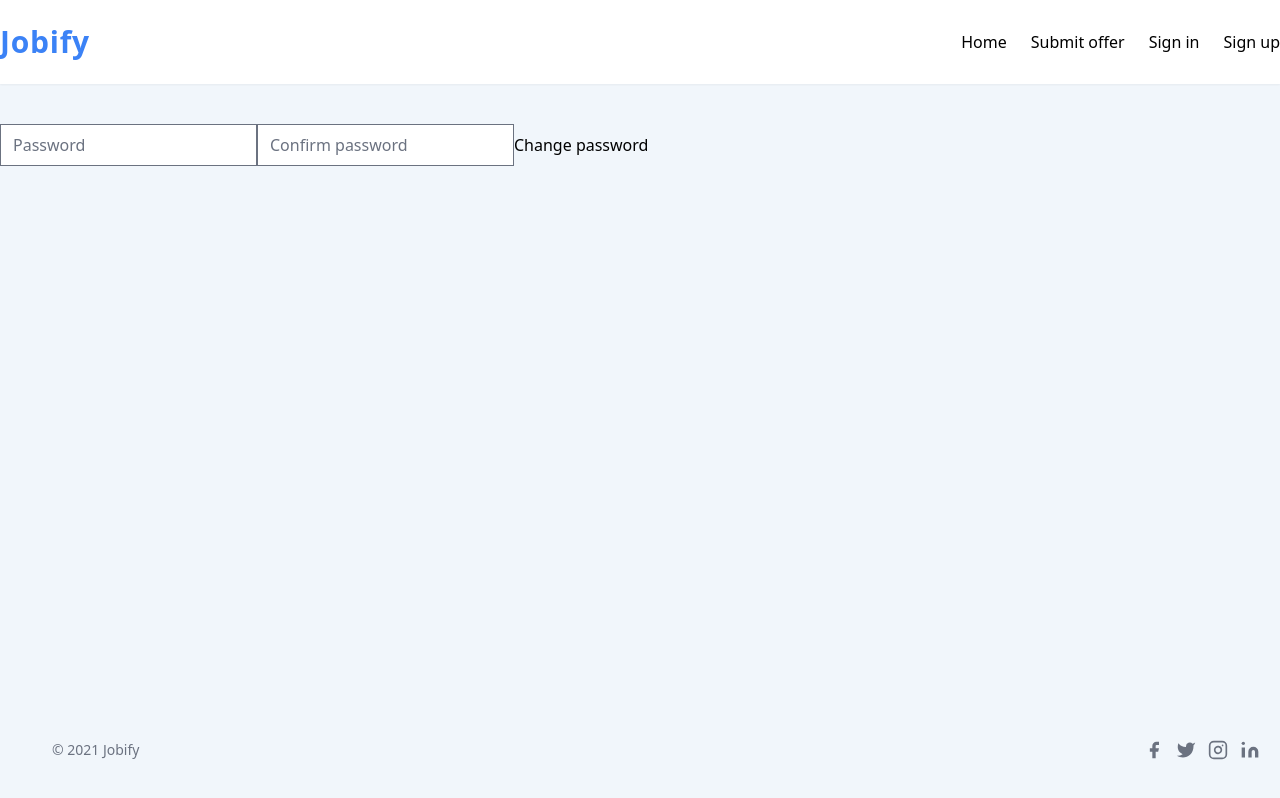
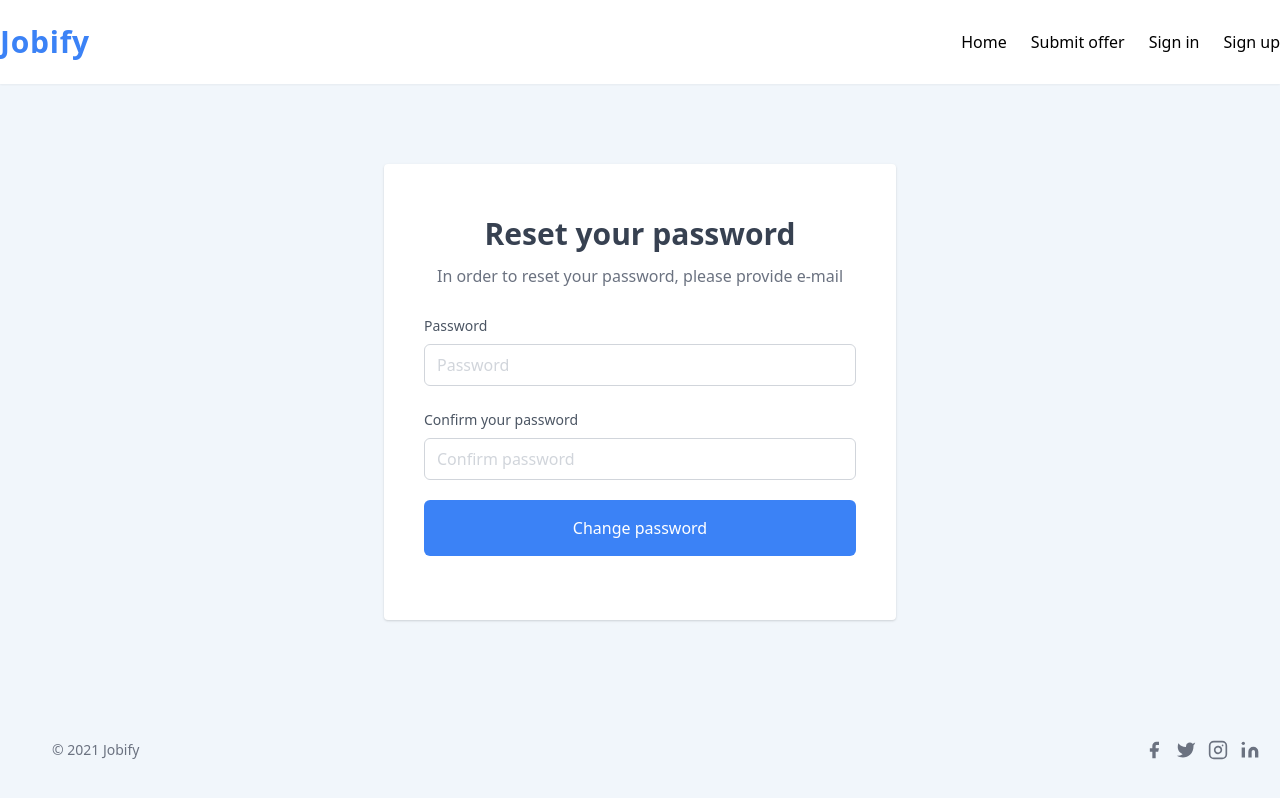
Before and after one commit to mateuszwiniarczyk/jobify, a Next.js app: page /user/updatePassword in a window 1280 px wide. Built offline with nearby package versions, Linux system fonts and the light colour scheme; no server answers.

Commit message:
Create a password reset view and password update view

```diff
--- a/pages/user/resetPassword.js
+++ b/pages/user/resetPassword.js
@@ -44,8 +44,12 @@ const ResetPassword = () => {
     <Layout>
       <div className="flex items-center justify-center flex-grow">
         <div className="bg-white w-full p-5 max-w-lg shadow rounded lg:p-10">
-          <h1 className="my-3 text-3xl font-semibold text-gray-700 text-center">Sign in</h1>
-          <p className="text-gray-500 text-center">Sign in to access your account</p>
+          <h1 className="my-3 text-3xl font-semibold text-gray-700 text-center">
+            Reset your password
+          </h1>
+          <p className="text-gray-500 text-center">
+            In order to reset your password, please provide e-mail
+          </p>
           <form onSubmit={handleSubmit(onSubmit)} className="flex flex-col mt-7">
             <Label label="E-mail" />
             <Input type="email" name="email" register={register} placeholder="E-mail" />
--- a/pages/user/updatePassword.js
+++ b/pages/user/updatePassword.js
@@ -3,6 +3,8 @@ import { useForm } from 'react-hook-form';
 import Layout from 'components/Layout';
 import { useRouter } from 'next/router';
 import { signIn } from 'next-auth/client';
+import Input from 'components/Input';
+import Label from 'components/Label';
 
 const UpdatePassword = () => {
   const { register, handleSubmit } = useForm();
@@ -55,17 +57,44 @@ const UpdatePassword = () => {
 
   return (
     <Layout>
-      <form onSubmit={handleSubmit(onSubmit)}>
-        <input type="password" {...register(`password`)} id="password" placeholder="Password" />
-        <input
+      <div className="flex items-center justify-center flex-grow">
+        <div className="bg-white w-full p-5 max-w-lg shadow rounded lg:p-10">
+          <h1 className="my-3 text-3xl font-semibold text-gray-700 text-center">
+            Reset your password
+          </h1>
+          <p className="text-gray-500 text-center">
+            In order to reset your password, please provide e-mail
+          </p>
+          <form onSubmit={handleSubmit(onSubmit)} className="flex flex-col mt-7">
+            <div>
+              <Label label="Password" />
+              <Input
                 type="password"
-          {...register('passwordConfirm')}
+                name="password"
+                register={register}
+                id="password"
+                placeholder="Password"
+              />
+            </div>
+            <div className="mt-6">
+              <Label label="Confirm your password" />
+              <Input
+                type="password"
+                name="passwordConfirm"
+                register={register}
                 id="passwordConfirm"
                 placeholder="Confirm password"
               />
-        <button type="submit">Change password</button>
+            </div>
+            <button
+              type="submit"
+              className="mt-5 disabled:oapcity-50 w-full px-3 py-4 text-white bg-blue-500 rounded-md focus:bg-blue-600 focus:outline-none mb-6">
+              Change password
+            </button>
           </form>
           {error && <div>{error}</div>}
+        </div>
+      </div>
     </Layout>
   );
 };
```
Lines whose indentation alone changed are shown as unchanged.
